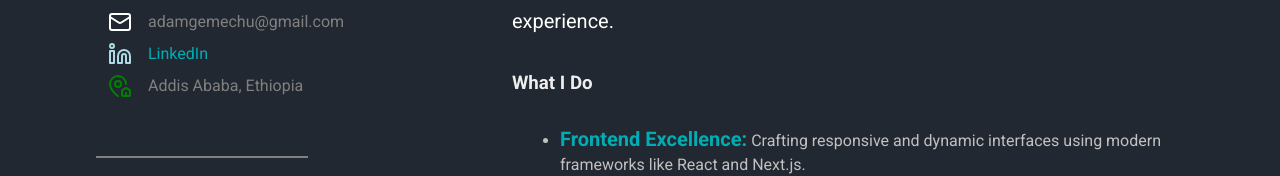
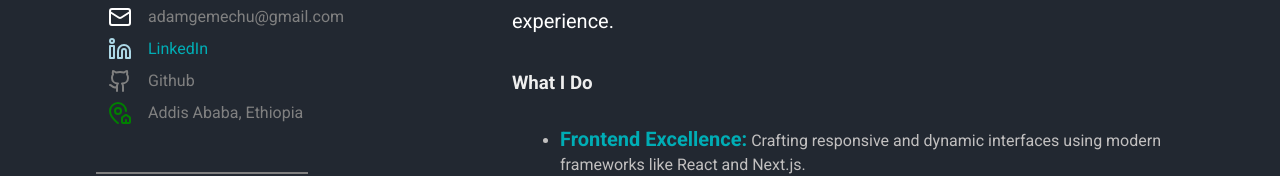
Before and after one commit to Gesifeta/portfolio, a React (Vite) app: page /home in a window 1280 px wide. Shown: the part 229-405 px from the top of the page. Built offline with nearby package versions, Linux system fonts and the light colour scheme; no server answers.

Commit message:
updated info section

```diff
--- a/src/components/info/MyInfo.jsx
+++ b/src/components/info/MyInfo.jsx
@@ -1,10 +1,9 @@
-
-import { Mail, Linkedin, MapPinHouse } from "lucide-react";
+import { Mail, Linkedin, MapPinHouse, Github, Gift } from "lucide-react";
 const MyInfo = () => {
   return (
     <>
       <div className="info">
-      <h2 style={{fontSize:"2rem"}}>Gemechu Gesifeta </h2>
+        <h2 style={{ fontSize: "2rem" }}>Gemechu Gesifeta </h2>
         <p style={{ color: "gray", fontSize: "1.5rem" }}>
           Fullstack Web Developer
         </p>
@@ -23,17 +22,21 @@ const MyInfo = () => {
             <span></span>
           </p>
           <p>
-          {" "}
-          <MapPinHouse color="green"/>
+            <Github/>
+            <a style={{color:"inherit"}}href="https://github.com/Gesifeta" target="_blank">
+              Github
+            </a>
+            <span></span>
+          </p>
+          <p>
+            <MapPinHouse color="green" />
             <span>Addis Ababa, Ethiopia</span>
           </p>
         </div>
       </div>
       <hr style={{ border: "1px solid gray", width: "70%" }} />
+    </>
+  );
+};
 
- </>
-
-  )
-}
-
-export default MyInfo
+export default MyInfo;
```
Lines whose indentation alone changed are shown as unchanged.
